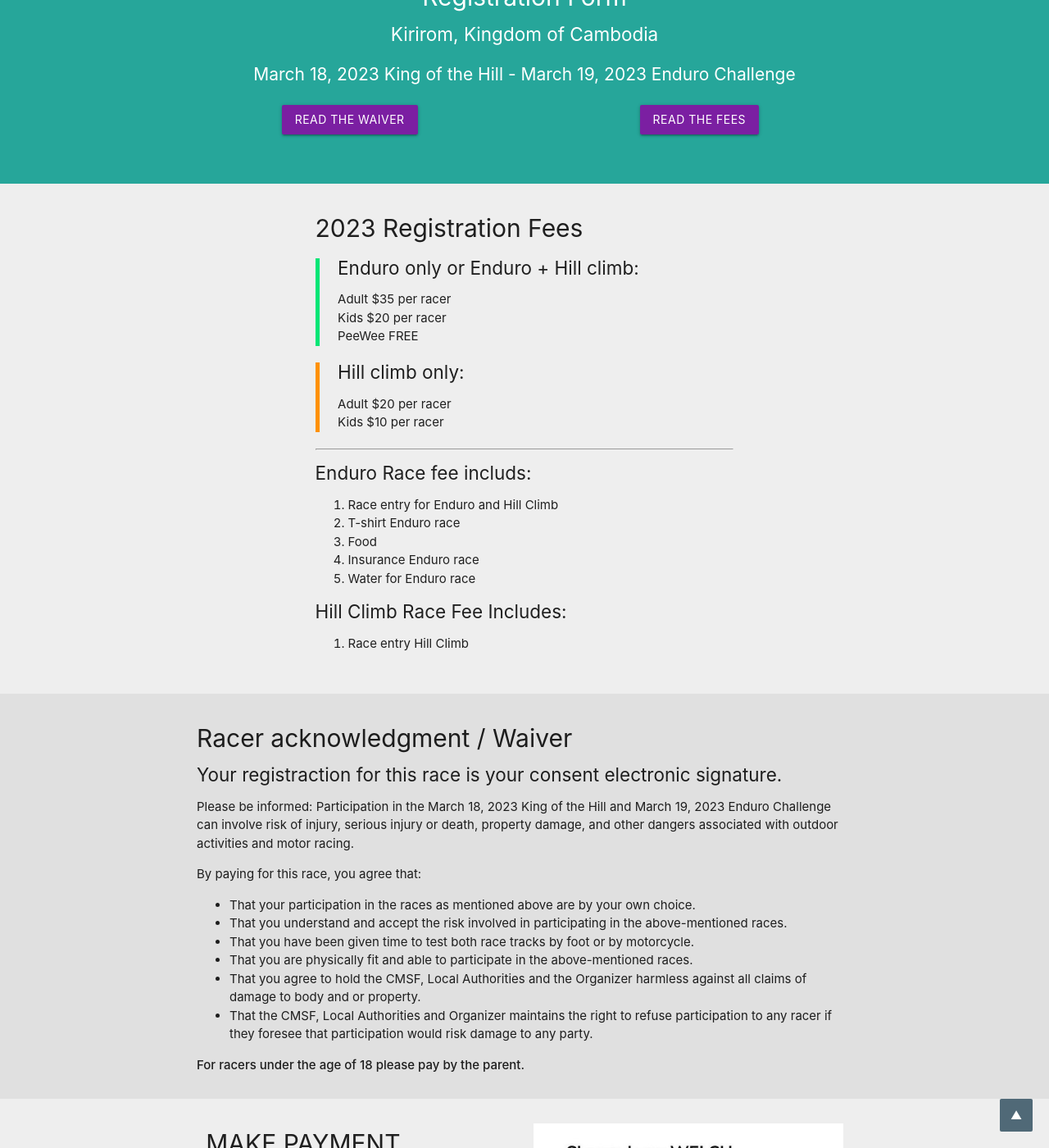
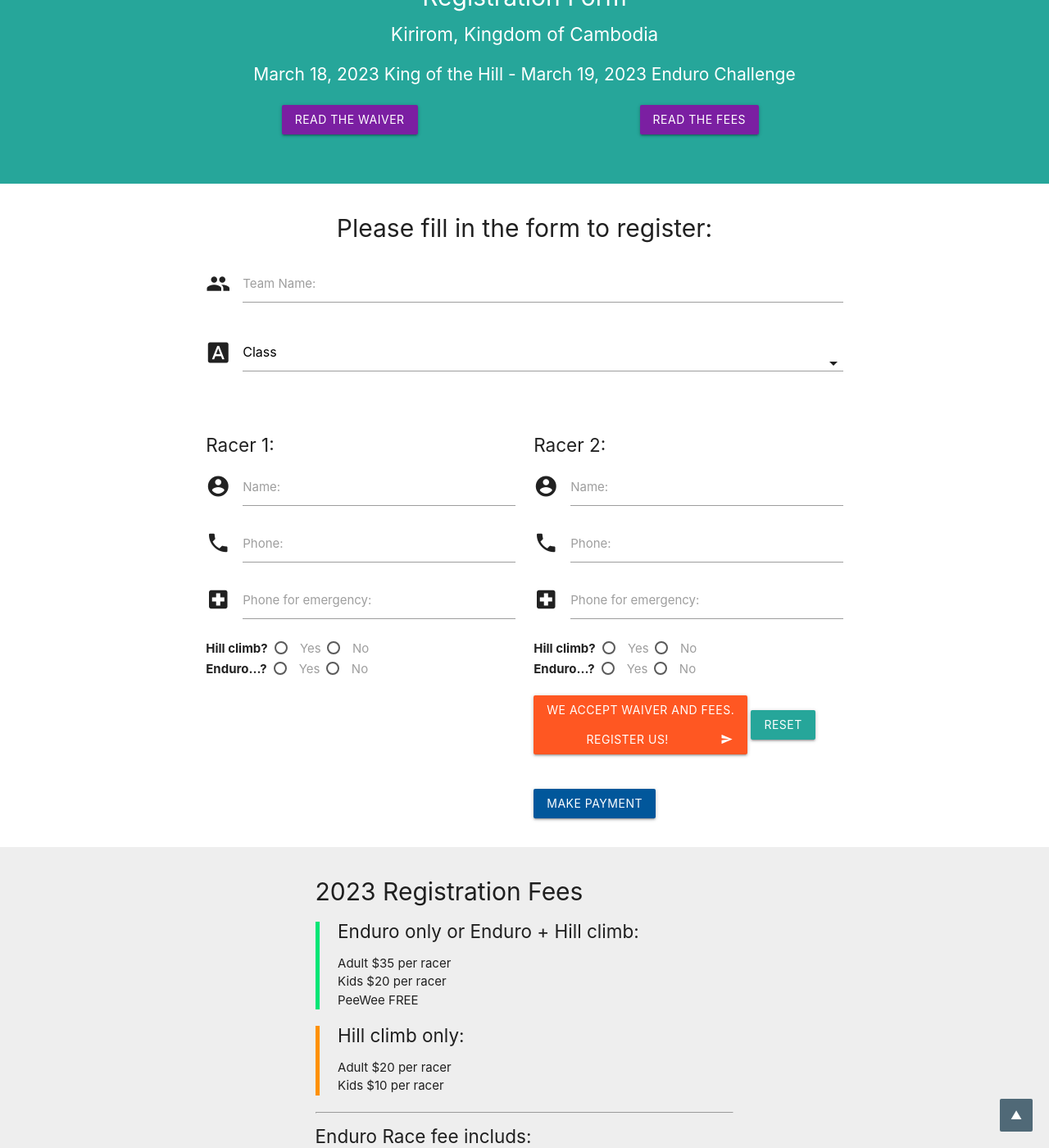
Before and after one commit to yong-lim/Enduro, a Jekyll site: the page built from index.md, in a window 1280 px wide and 1400 px high, scrolled down 536 px. Shown: the whole window at 82% size. Built offline with Jekyll 4.4.1, drawn with Linux system fonts in a browser that asks for light colours.

Commit message:
Add Google Form entry

```diff
--- a/_includes/formG.html
+++ b/_includes/formG.html
@@ -4,7 +4,8 @@
     window.location='{{ site.baseurl }}';
     document.getElementById('form')classList.add('hidden');
     document.getElementById('thank-you')classList.remove('hidden');
-  }"></iframe>
+  }">
+</iframe>
 
 {% include thank-you.html %}
 
@@ -16,14 +17,14 @@
         <div class="col s12">
           <div class="input-field">
             <i class="material-icons prefix text-teal">group</i>
-            <input id="team" type="text" name="entry.756253663" required>
-            <label class="active" for="entry.756253663">Team Name:</label>
+            <input id="team" type="text" name="{{ site.data.race.team-name }}" required>
+            <label class="active" for="{{ site.data.race.team-name }}">Team Name:</label>
           </div>
         </div>
         <div class="col s12">
           <div class="input-field">
             <i class="material-icons prefix text-teal">font_download</i>
-            <select id="raceclass" name="entry.1266295615" required>
+            <select id="raceclass" name="{{ site.data.race.race-class }}" required>
               <option value="" disabled selected>Class</option>
               {% for class in site.data.race.classes %}
               <option value="{{ class.name }}">{{ class.name }}</option>
--- a/index.md
+++ b/index.md
@@ -1,3 +1,4 @@
 ---
 layout: base
 ---
+{% include formG.html %}
```
